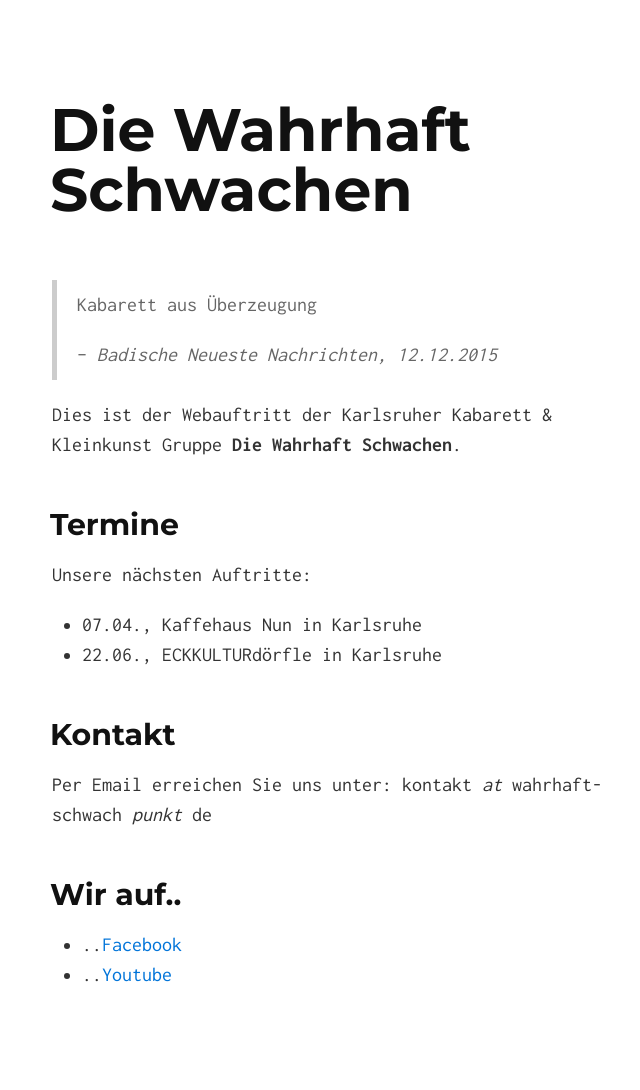
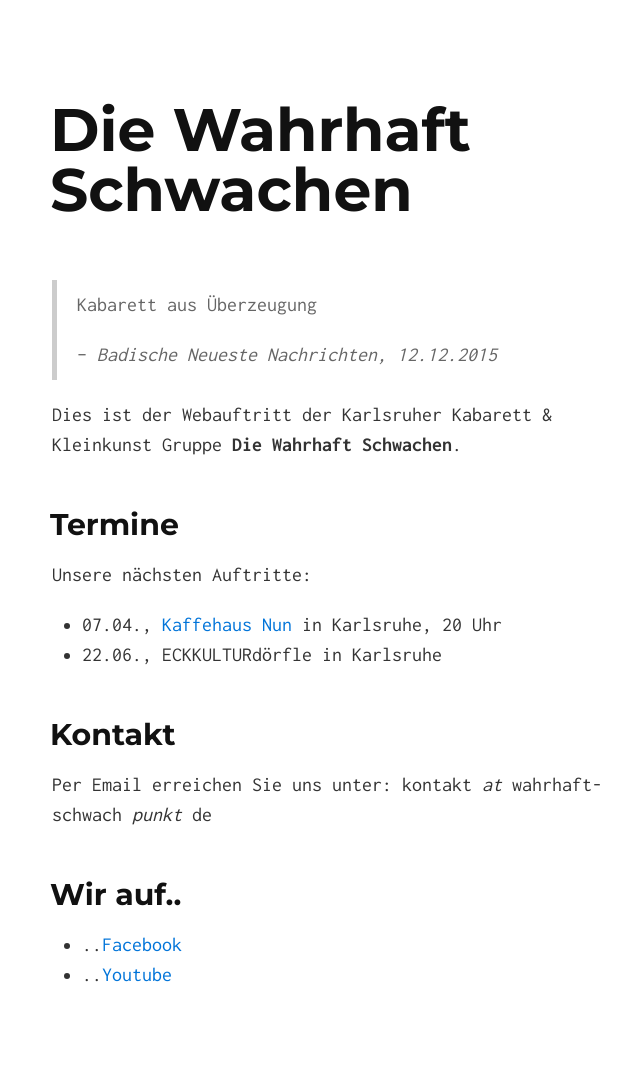
Before and after one commit to Die-Wahrhaft-Schwachen/diewahrhaftschwachen, a Jekyll site: the page built from index.md, in a window 1280 px wide. Shown: the whole page, without its empty margins (288-928 px from the left). Built offline with Jekyll 4.4.1, drawn with Linux system fonts in a browser that asks for light colours.

Commit message:
Zeit und Link ergänzt

```diff
--- a/index.md
+++ b/index.md
@@ -12,7 +12,7 @@ Dies ist der Webauftritt der Karlsruher Kabarett & Kleinkunst Gruppe **Die Wahrh
 
 Unsere nächsten Auftritte:
 
-* 07.04., Kaffehaus Nun in Karlsruhe
+* 07.04., [Kaffehaus Nun](https://nuncafe.de/facebook-event/die-wahrhaft-schwachen-kabarett-im-nun/) in Karlsruhe, 20 Uhr
 * 22.06., ECKKULTURdörfle in Karlsruhe
 
 ## Kontakt
```
